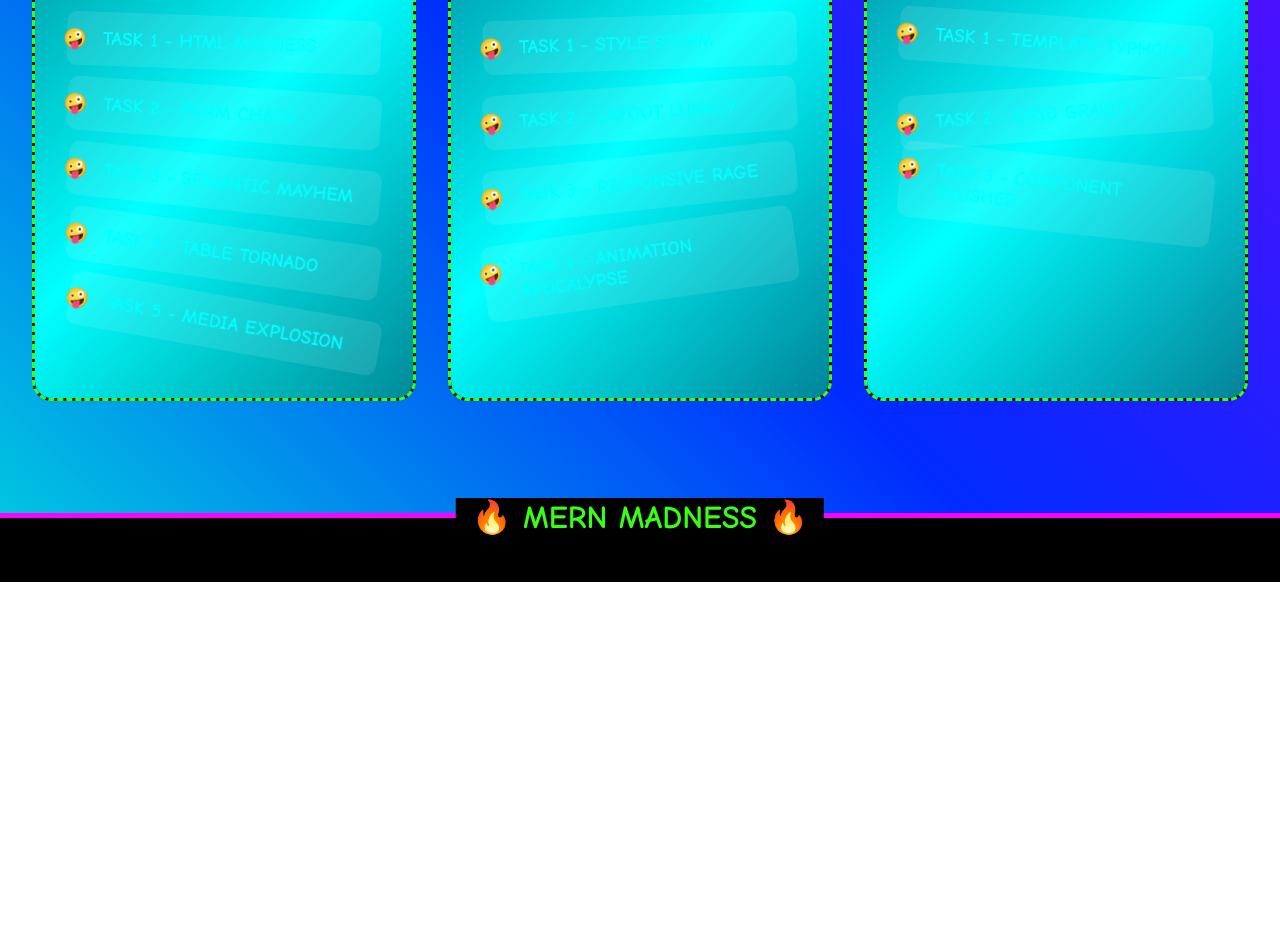
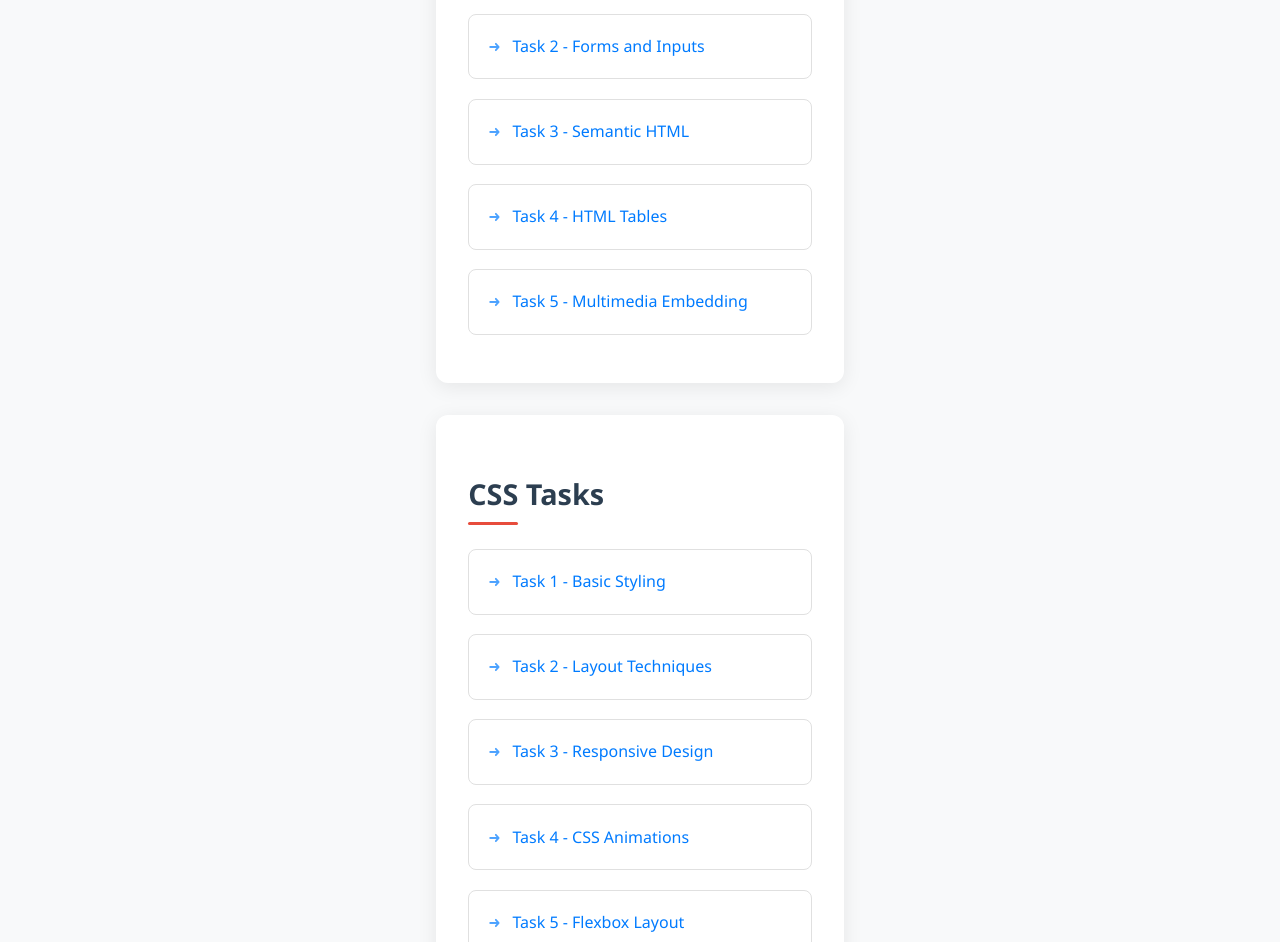
Before and after one commit to Kartikey-Vishwakarma-79/vit-internship-22BHI10079.., a plain HTML site: page index.html in a window 1280 px wide. Shown: the part 808-1750 px from the top of the page. Before the commit the page ends 1390 px from the top, so only its background shows below. Drawn offline with Linux system fonts and the light colour scheme.

Commit message:
Update index.html

```diff
--- a/index.html
+++ b/index.html
@@ -3,284 +3,258 @@
 <head>
     <meta charset="UTF-8">
     <meta name="viewport" content="width=device-width, initial-scale=1.0">
-    <title>🔥 ETHNUS MERN ASSIGNMENTS 🔥</title>
+    <meta name="description" content="VIT Ethnus MERN Certification Assignments by Kartikey Vishwakarma">
+    <title>VIT Ethnus Mern Certification Assignment 1</title>
     <style>
-        @import url('https://fonts.googleapis.com/css2?family=Comic+Neue:wght@700&family=Bangers&display=swap');
-
         :root {
-            --neon-pink: #ff00ff;
-            --neon-green: #39ff14;
-            --neon-cyan: #00ffff;
-            --black-light: #0a0a0a;
+            --primary-color: #007BFF;
+            --secondary-color: #2c3e50;
+            --background-color: #f8f9fa;
+            --accent-color: #e74c3c;
         }
 
         body {
+            font-family: 'Segoe UI', Tahoma, Geneva, Verdana, sans-serif;
             margin: 0;
             min-height: 100vh;
-            background: linear-gradient(
-                45deg,
-                #ff0000,
-                #ff7300,
-                #fffb00,
-                #48ff00,
-                #00ffd5,
-                #002bff,
-                #7a00ff,
-                #ff00c8,
-                #ff0000
-            );
-            background-size: 400% 400%;
-            animation: gradientBG 15s ease infinite;
-            font-family: 'Comic Neue', cursive;
-            overflow-x: hidden;
-        }
-
-        @keyframes gradientBG {
-            0% { background-position: 0% 50%; }
-            50% { background-position: 100% 50%; }
-            100% { background-position: 0% 50%; }
+            display: flex;
+            flex-direction: column;
+            background-color: var(--background-color);
+            line-height: 1.6;
         }
 
         header {
-            background: rgba(0,0,0,0.9);
-            padding: 3rem;
-            transform: skewY(-3deg);
-            margin: 2rem 0;
-            border: 5px solid var(--neon-cyan);
-            box-shadow: 0 0 50px var(--neon-cyan);
+            background: linear-gradient(135deg, var(--primary-color), #0056b3);
+            color: white;
+            padding: 3rem 2rem;
+            text-align: center;
+            box-shadow: 0 4px 15px rgba(0,0,0,0.1);
+            animation: slideDown 0.8s ease-out;
         }
 
-        h1 {
-            font-family: 'Bangers', cursive;
-            font-size: 4rem;
-            color: var(--neon-pink);
-            text-shadow: 0 0 30px var(--neon-pink);
-            margin: 0;
-            animation: glitch 1s infinite;
+        @keyframes slideDown {
+            from {
+                transform: translateY(-100%);
+                opacity: 0;
+            }
+            to {
+                transform: translateY(0);
+                opacity: 1;
+            }
         }
 
         .container {
-            display: grid;
-            grid-template-columns: repeat(auto-fit, minmax(300px, 1fr));
-            gap: 2rem;
+            flex: 1;
+            max-width: 1200px;
+            margin: 0 auto;
             padding: 2rem;
-            perspective: 1000px;
         }
 
         .task-section {
-            background: rgba(0,0,0,0.8);
-            border-radius: 20px;
+            background: white;
+            border-radius: 12px;
             padding: 2rem;
-            transform-style: preserve-3d;
-            transition: all 0.5s;
-            border: 3px dashed var(--neon-green);
+            margin: 2rem 0;
+            box-shadow: 0 4px 20px rgba(0,0,0,0.08);
+            transition: transform 0.3s ease, box-shadow 0.3s ease;
+            animation: fadeIn 0.6s ease-out forwards;
+            opacity: 0;
+        }
+
+        .task-section:hover {
+            transform: translateY(-5px);
+            box-shadow: 0 8px 25px rgba(0,0,0,0.12);
+        }
+
+        @keyframes fadeIn {
+            from {
+                opacity: 0;
+                transform: translateY(20px);
+            }
+            to {
+                opacity: 1;
+                transform: translateY(0);
+            }
+        }
+
+        h2 {
+            color: var(--secondary-color);
+            margin-bottom: 1.5rem;
+            font-size: 1.8rem;
+            position: relative;
+            padding-bottom: 0.5rem;
+        }
+
+        h2::after {
+            content: '';
+            position: absolute;
+            bottom: 0;
+            left: 0;
+            width: 50px;
+            height: 3px;
+            background-color: var(--accent-color);
+            border-radius: 2px;
+        }
+
+        .task-list {
+            display: grid;
+            grid-template-columns: repeat(auto-fill, minmax(280px, 1fr));
+            gap: 1.2rem;
+            list-style: none;
+            padding: 0;
+        }
+
+        .task-list li {
+            background: #ffffff;
+            border-radius: 8px;
+            padding: 1.2rem;
+            transition: all 0.3s ease;
+            border: 1px solid #e0e0e0;
             position: relative;
             overflow: hidden;
         }
 
-        .task-section::before {
+        .task-list li:hover {
+            transform: translateY(-3px);
+            box-shadow: 0 4px 15px rgba(0,0,0,0.1);
+            border-color: var(--primary-color);
+        }
+
+        .task-list li::before {
             content: '';
             position: absolute;
-            top: -50%;
-            left: -50%;
-            width: 200%;
-            height: 200%;
+            top: 0;
+            left: -100%;
+            width: 100%;
+            height: 100%;
             background: linear-gradient(
-                45deg,
+                90deg,
                 transparent,
-                var(--neon-cyan),
+                rgba(0,123,255,0.1),
                 transparent
             );
-            animation: rotate 4s linear infinite;
+            transition: left 0.6s;
         }
 
-        .task-section:hover {
-            transform: rotateY(20deg) rotateX(10deg) scale(1.1);
-            box-shadow: 0 0 50px var(--neon-pink);
-        }
-
-        h2 {
-            color: var(--neon-green);
-            font-size: 2.5rem;
-            text-shadow: 0 0 20px var(--neon-green);
-            margin: 0 0 2rem 0;
-            position: relative;
-            z-index: 1;
-        }
-
-        .task-list {
-            list-style: none;
-            padding: 0;
-            margin: 0;
-            position: relative;
-            z-index: 1;
-        }
-
-        .task-list li {
-            margin: 1rem 0;
-            padding: 1rem;
-            background: rgba(255,255,255,0.1);
-            border-radius: 10px;
-            transition: all 0.3s;
-            transform: rotateZ(calc(var(--i) * 2deg));
-        }
-
-        .task-list li:hover {
-            transform: rotateZ(0deg) scale(1.2) translateX(30px);
-            background: rgba(255,0,255,0.3);
+        .task-list li:hover::before {
+            left: 100%;
         }
 
         a {
-            color: var(--neon-cyan);
+            color: var(--primary-color);
             text-decoration: none;
-            font-size: 1.2rem;
             display: block;
+            transition: color 0.3s ease;
             position: relative;
-            padding-left: 20px;
+            padding-left: 24px;
         }
 
         a::before {
-            content: '🤪';
+            content: '➜';
             position: absolute;
-            left: -20px;
-            animation: jump 1s infinite;
+            left: 0;
+            opacity: 0.7;
+            transition: transform 0.3s ease;
+        }
+
+        a:hover {
+            color: var(--accent-color);
+            text-decoration: underline;
+        }
+
+        a:hover::before {
+            transform: translateX(4px);
         }
 
         footer {
-            background: #000;
-            padding: 2rem;
-            margin-top: 5rem;
-            border-top: 5px solid var(--neon-pink);
-            position: relative;
+            background-color: var(--secondary-color);
+            color: white;
+            text-align: center;
+            padding: 1.5rem;
+            margin-top: auto;
+            border-top: 3px solid var(--accent-color);
+            animation: slideUp 0.8s ease-out;
         }
 
-        footer::after {
-            content: '🔥 MERN MADNESS 🔥';
-            position: absolute;
-            top: -20px;
-            left: 50%;
-            transform: translateX(-50%);
-            background: #000;
-            color: var(--neon-green);
-            padding: 0 1rem;
-            font-size: 2rem;
+        @keyframes slideUp {
+            from {
+                transform: translateY(100%);
+                opacity: 0;
+            }
+            to {
+                transform: translateY(0);
+                opacity: 1;
+            }
         }
 
-        @keyframes glitch {
-            0% { text-shadow: 5px 5px var(--neon-cyan); }
-            50% { text-shadow: -5px -5px var(--neon-green); }
-            100% { text-shadow: 5px 5px var(--neon-cyan); }
-        }
+        @media (max-width: 768px) {
+            .container {
+                padding: 1.2rem;
+            }
 
-        @keyframes rotate {
-            from { transform: rotate(0deg); }
-            to { transform: rotate(360deg); }
-        }
+            .task-section {
+                padding: 1.5rem;
+                margin: 1.5rem 0;
+            }
 
-        @keyframes jump {
-            0% { transform: translateY(0); }
-            50% { transform: translateY(-10px); }
-            100% { transform: translateY(0); }
-        }
-
-        /* Crazy mode toggle */
-        .crazy-mode {
-            position: fixed;
-            bottom: 20px;
-            right: 20px;
-            padding: 1rem 2rem;
-            background: var(--neon-pink);
-            border: none;
-            border-radius: 50px;
-            font-family: 'Bangers';
-            font-size: 1.5rem;
-            cursor: pointer;
-            transition: all 0.3s;
-        }
-
-        .crazy-mode:hover {
-            transform: scale(1.2) rotate(360deg);
-            background: var(--neon-green);
+            h2 {
+                font-size: 1.5rem;
+            }
         }
     </style>
 </head>
 <body>
     <header>
-        <h1>🚀 KR4ZY MERN ZONE 🚀</h1>
-        <p style="color: var(--neon-cyan); font-size: 2rem; text-align: center;">
-            BY: K4RT1K3Y V!5HW4K4RM4
-        </p>
+        <h1>VIT Ethnus MERN Certification Assignment 1</h1>
+        <p>By: Kartikey Vishwakarma</p>
     </header>
 
     <div class="container">
-        <!-- Student Info Section -->
-        <div class="task-section" style="grid-column: 1 / -1;">
-            <h2>👽 STUDENT INFO 👽</h2>
-            <div style="color: var(--neon-cyan); font-size: 1.5rem;">
-                <p>🔑 Reg. No: <span style="color: var(--neon-pink);">22BHI10079</span></p>
-                <p>📧 Email: <a href="mailto:kartikeyvishwakarma2022@vitbhopal.ac.in" style="display: inline;">kartikeyvishwakarma2022@vitbhopal.ac.in</a></p>
-            </div>
+        <div class="task-section" style="animation-delay: 0.2s;">
+            <h2>Student Information</h2>
+            <p><strong>Reg. No:</strong> 22BHI10079</p>
+            <p><strong>Email:</strong> <a href="mailto:kartikeyvishwakarma2022@vitbhopal.ac.in">kartikeyvishwakarma2022@vitbhopal.ac.in</a></p>
         </div>
 
-        <!-- HTML Tasks -->
-        <div class="task-section">
-            <h2>💥 HTML TASKS 💥</h2>
+        <div class="task-section" style="animation-delay: 0.4s;">
+            <h2>HTML Tasks</h2>
             <ul class="task-list">
-                <li style="--i: 1"><a href="./htmltask/task1.html">TASK 1 - HTML MADNESS</a></li>
-                <li style="--i: 2"><a href="./htmltask/task2.html">TASK 2 - FORM CHAOS</a></li>
-                <li style="--i: 3"><a href="./htmltask/task3.html">TASK 3 - SEMANTIC MAYHEM</a></li>
-                <li style="--i: 4"><a href="./htmltask/task4.html">TASK 4 - TABLE TORNADO</a></li>
-                <li style="--i: 5"><a href="./htmltask/task5.html">TASK 5 - MEDIA EXPLOSION</a></li>
+                <li><a href="./htmltask/task1.html" target="_blank" rel="noopener noreferrer">Task 1 - Basic HTML Structure</a></li>
+                <li><a href="./htmltask/task2.html" target="_blank" rel="noopener noreferrer">Task 2 - Forms and Inputs</a></li>
+                <li><a href="./htmltask/task3.html" target="_blank" rel="noopener noreferrer">Task 3 - Semantic HTML</a></li>
+                <li><a href="./htmltask/task4.html" target="_blank" rel="noopener noreferrer">Task 4 - HTML Tables</a></li>
+                <li><a href="./htmltask/task5.html" target="_blank" rel="noopener noreferrer">Task 5 - Multimedia Embedding</a></li>
             </ul>
         </div>
 
-        <!-- CSS Tasks -->
-        <div class="task-section">
-            <h2>🎨 CSS CHAOS 🎨</h2>
+        <div class="task-section" style="animation-delay: 0.6s;">
+            <h2>CSS Tasks</h2>
             <ul class="task-list">
-                <li style="--i: -1"><a href="./csstask/task1.html">TASK 1 - STYLE STORM</a></li>
-                <li style="--i: -2"><a href="./csstask/task2.html">TASK 2 - LAYOUT LUNACY</a></li>
-                <li style="--i: -3"><a href="./csstask/task3.html">TASK 3 - RESPONSIVE RAGE</a></li>
-                <li style="--i: -4"><a href="./csstask/task4.html">TASK 4 - ANIMATION APOCALYPSE</a></li>
+                <li><a href="./csstask/task1.html" target="_blank" rel="noopener noreferrer">Task 1 - Basic Styling</a></li>
+                <li><a href="./csstask/task2.html" target="_blank" rel="noopener noreferrer">Task 2 - Layout Techniques</a></li>
+                <li><a href="./csstask/task3.html" target="_blank" rel="noopener noreferrer">Task 3 - Responsive Design</a></li>
+                <li><a href="./csstask/task4.html" target="_blank" rel="noopener noreferrer">Task 4 - CSS Animations</a></li>
+                <li><a href="./csstask/task5.html" target="_blank" rel="noopener noreferrer">Task 5 - Flexbox Layout</a></li>
+                <li><a href="./csstask/task6.html" target="_blank" rel="noopener noreferrer">Task 6 - Grid Layout</a></li>
+                <li><a href="./csstask/task7.html" target="_blank" rel="noopener noreferrer">Task 7 - Advanced Selectors</a></li>
             </ul>
         </div>
 
-        <!-- Bootstrap Tasks -->
-        <div class="task-section">
-            <h2>💩 BOOTSTRAP BLAST 💩</h2>
+        <div class="task-section" style="animation-delay: 0.8s;">
+            <h2>Bootstrap Tasks</h2>
             <ul class="task-list">
-                <li style="--i: 2"><a href="./Bootstraptask/task1.html">TASK 1 - TEMPLATE TYPHOON</a></li>
-                <li style="--i: -2"><a href="./Bootstraptask/task2.html">TASK 2 - GRID GRAVITY</a></li>
-                <li style="--i: 3"><a href="./Bootstraptask/task3.html">TASK 3 - COMPONENT CRUSHER</a></li>
+                <li><a href="./Bootstraptask/task1.html" target="_blank" rel="noopener noreferrer">Task 1 - Basic Template</a></li>
+                <li><a href="./Bootstraptask/task2.html" target="_blank" rel="noopener noreferrer">Task 2 - Responsive Grid</a></li>
+                <li><a href="./Bootstraptask/task3.html" target="_blank" rel="noopener noreferrer">Task 3 - Bootstrap Components</a></li>
+                <li><a href="./Bootstraptask/task4.html" target="_blank" rel="noopener noreferrer">Task 4 - Navigation Systems</a></li>
+                <li><a href="./Bootstraptask/task5.html" target="_blank" rel="noopener noreferrer">Task 5 - Custom Styling</a></li>
+                <li><a href="./Bootstraptask/task6.html" target="_blank" rel="noopener noreferrer">Task 6 - Bootstrap Utilities</a></li>
             </ul>
         </div>
     </div>
 
     <footer>
-        <p style="color: var(--neon-pink); font-size: 1.5rem; margin: 0;">
-
-        </p>
+        <p>&copy; 2025 Kartikey Vishwakarma. All Rights Reserved.</p>
     </footer>
-
-    <button class="crazy-mode" onclick="document.body.classList.toggle('super-crazy')">
-        TURBO MODE!!!
-    </button>
-
-    <script>
-        // Add random rotation to sections on mouse move
-        document.addEventListener('mousemove', (e) => {
-            const sections = document.querySelectorAll('.task-section');
-            sections.forEach(section => {
-                const rect = section.getBoundingClientRect();
-                const x = e.clientX - rect.left;
-                const y = e.clientY - rect.top;
-
-                section.style.transform = `
-                    rotateY(${(x - rect.width/2) / 10}deg)
-                    rotateX(${-(y - rect.height/2) / 10}deg)
-                `;
-            });
-        });
-    </script>
 </body>
 </html>
```
